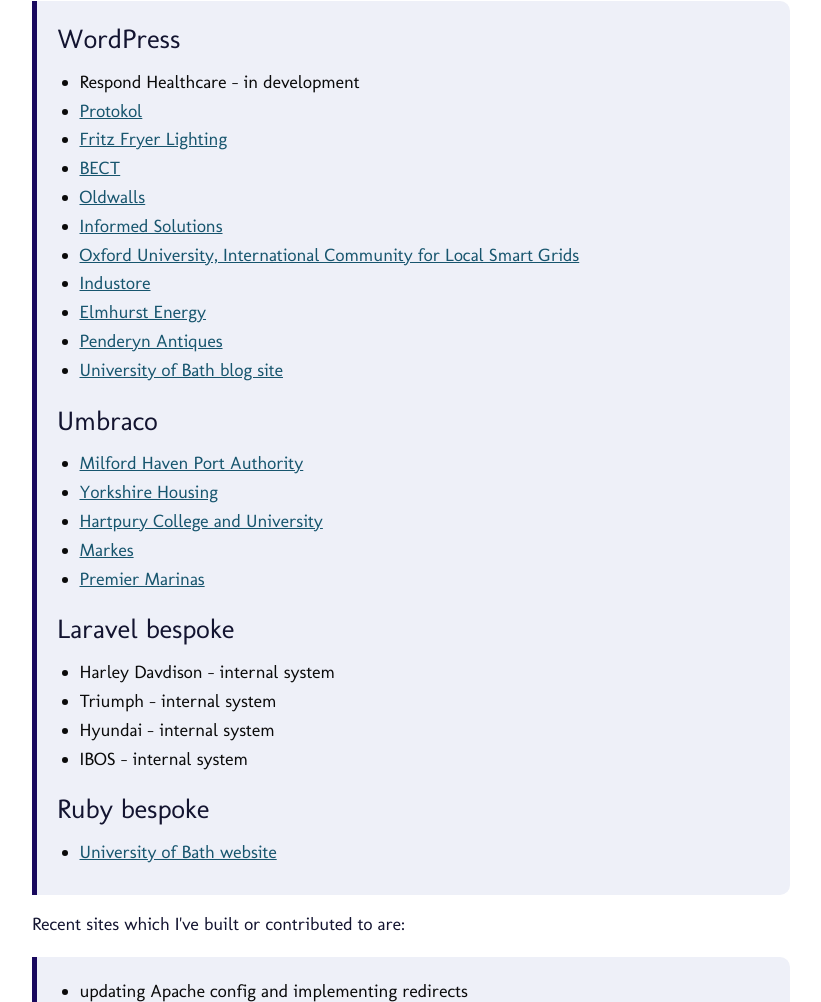
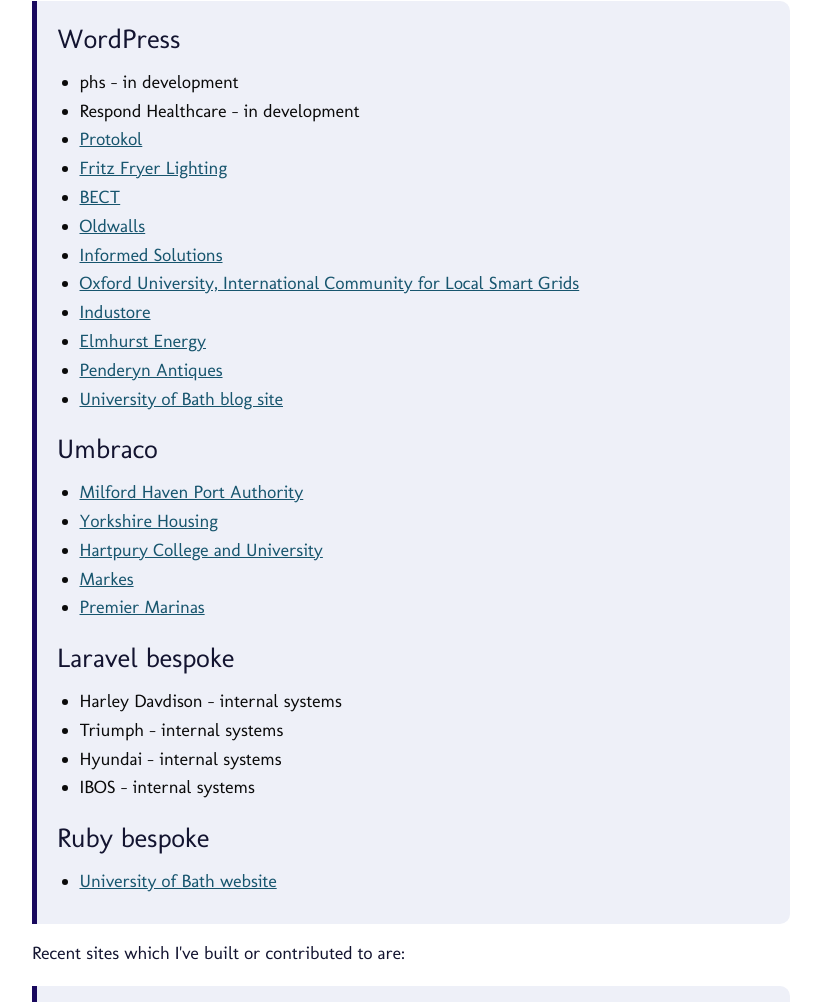
Before and after one commit to thenotsomiserable/rosie-cv.github.io, a website: page index.html in a window 1280 px wide. Shown: the part 764-1766 px from the top of the page, without its empty margins (229-1050 px from the left). Drawn offline with nearby package versions, Linux system fonts and the light colour scheme.

Commit message:
Update projects in progress

```diff
--- a/index.html
+++ b/index.html
@@ -82,6 +82,7 @@
         <div class="tnsm-card">
             <h2>WordPress</h2>
             <ul>
+                <li>phs - in development</li>
                 <li>Respond Healthcare - in development</li>
                 <li><a href="https://www.protokol.com">Protokol</a></li>
                 <li><a href="https://www.fritzfryer.co.uk">Fritz Fryer Lighting</a></li>
@@ -105,10 +106,10 @@
             </ul>
             <h2>Laravel bespoke</h2>
             <ul>
-                <li>Harley Davdison - internal system</li>
-                <li>Triumph - internal system</li>
-                <li>Hyundai - internal system</li>
-                <li>IBOS - internal system</li>
+                <li>Harley Davdison - internal systems</li>
+                <li>Triumph - internal systems</li>
+                <li>Hyundai - internal systems</li>
+                <li>IBOS - internal systems</li>
             </ul>
             <h2>Ruby bespoke</h2>
             <ul>
```
